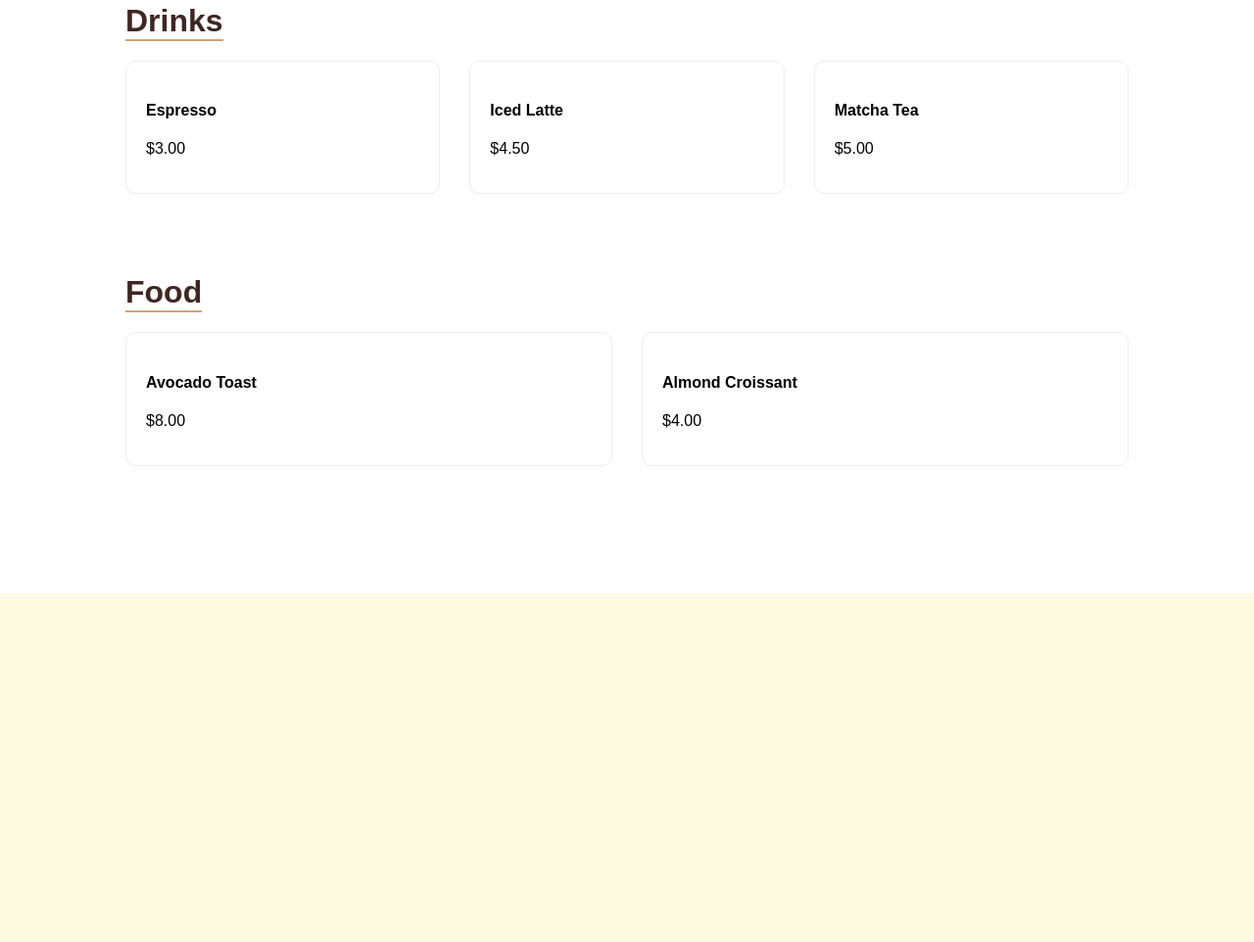
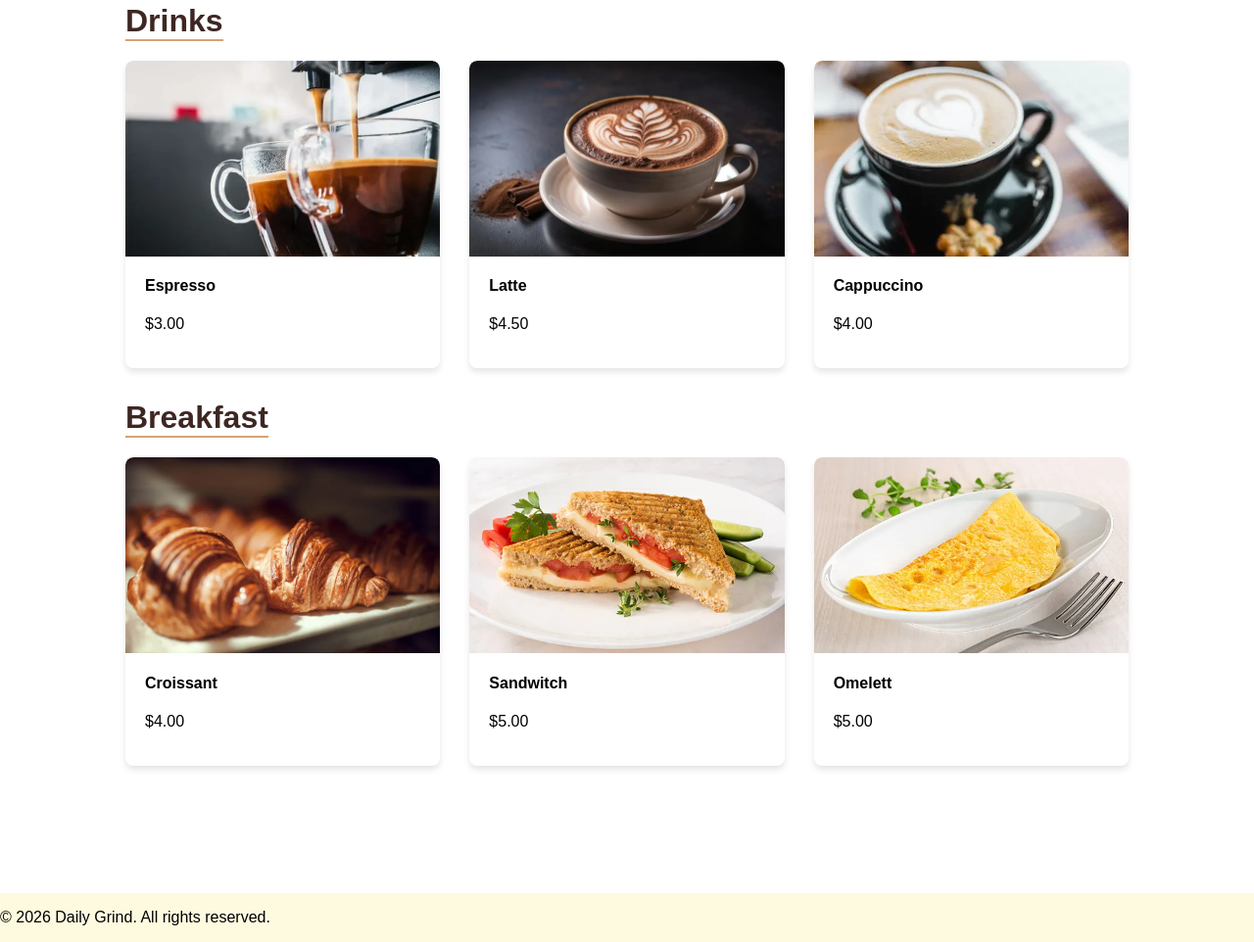
Before and after one commit to Garrunt/Cafe-Website, a plain HTML site: page index.html in a window 1280 px wide. Shown: the part 987-1949 px from the top of the page at 98% size. Before the commit the page ends 1593 px from the top, so only its background shows below. Drawn offline with Linux system fonts and the light colour scheme.

Commit message:
Version3(Working)

```diff
--- a/index.html
+++ b/index.html
@@ -25,23 +25,54 @@
 
     <section id="menu">
     <h2>Our Signature Menu</h2>
-
     <div class="menu-category">
         <h3>Drinks</h3>
         <div class="menu-grid">
-                <div class="menu-card"><h4>Espresso</h4><p>$3.00</p></div>
-                <div class="menu-card"><h4>Iced Latte</h4><p>$4.50</p></div>
-                <div class="menu-card"><h4>Matcha Tea</h4><p>$5.00</p></div>
+            <div class="menu-card">
+                <img src="espresso-o-expresso-741x389.webp" alt="">
+                <h4>Espresso</h4>
+                <p>$3.00</p>
+            </div>
+            <div class="menu-card">
+                <img src="cup-cappuccino-with-latte-art-cinnamon-sticks-rustic-surface_9975-124635.webp" alt="">
+                <h4>Latte</h4>
+                <p>$4.50</p>
+            </div>
+            <div class="menu-card">
+                <img src="cappuccino-breakfast_15MSMABWGU.webp" alt="">
+                <h4>Cappuccino</h4>
+                <p>$4.00</p>
             </div>
         </div>
 
-        <div class="menu-category">
-            <h3>Food</h3>
+        <h3>Breakfast</h3>
         <div class="menu-grid">
-                <div class="menu-card"><h4>Avocado Toast</h4><p>$8.00</p></div>
-                <div class="menu-card"><h4>Almond Croissant</h4><p>$4.00</p></div>
+            <div class="menu-card">
+                <img src="croissants-scaled.webp" alt="">
+                <h4>Croissant</h4>
+                <p>$4.00</p>
+            </div>
+            <div class="menu-card">
+                <img src="cheese-sandwich.webp" alt="">
+                <h4>Sandwitch</h4>
+                <p>$5.00</p>
+            </div>
+            <div class="menu-card">
+                <img src="plain-omelette.webp" alt="">
+                <h4>Omelett</h4>
+                <p>$5.00</p>
             </div>
         </div>
+
+
+
+
+
+    </div>
 </section>
+
+    <footer>
+        <p>&copy; 2026 Daily Grind. All rights reserved.</p>
+    </footer>
 </body>
 </html>
--- a/styles.css
+++ b/styles.css
@@ -36,11 +36,28 @@ th { background: var(--primary); color: white; }
     gap: 30px;
 }
 
-.menu-card {
-    padding: 20px;
-    border: 1px solid #eee;
-    border-radius: 10px;
-    transition: transform 0.3s;
+
+.menu-card:hover { transform: translateY(-10px); box-shadow: 0 10px 20px rgba(0,0,0,0.1); }
+
+/* Images*/
+.menu-card img {
+    width: 100%;
+    height: 200px;
+    object-fit: cover;
+    border-radius: 8px 8px 0 0;
+    display: block;
 }
 
-.menu-card:hover { transform: translateY(-10px); box-shadow: 0 10px 20px rgba(0,0,0,0.1); }
+/* Ensure menu cards look good with images */
+.menu-card {
+    background: white;
+    padding: 0;
+    padding-bottom: 20px;
+    border-radius: 8px;
+    overflow: hidden;
+    box-shadow: 0 4px 6px rgba(0,0,0,0.1);
+}
+
+.menu-card h4, .menu-card p {
+    padding: 0 20px;
+}
```
Also changed, not shown: cappuccino-breakfast_15MSMABWGU.webp (added), cheese-sandwich.webp (added), croissants-scaled.webp (added), cup-cappuccino-with-latte-art-cinnamon-sticks-rustic-surface_9975-124635.webp (added), espresso-o-expresso-741x389.webp (added), plain-omelette.webp (added). Lines whose indentation alone changed are shown as unchanged.
